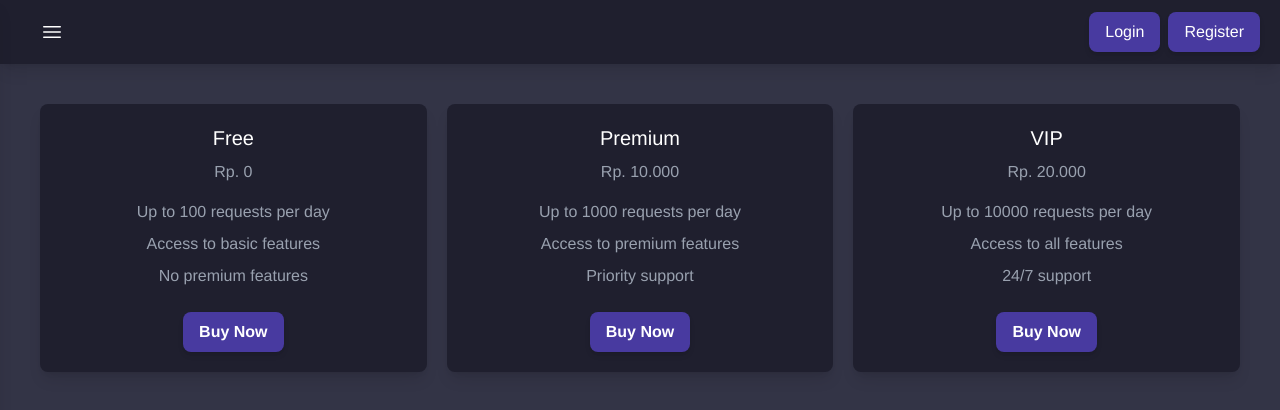
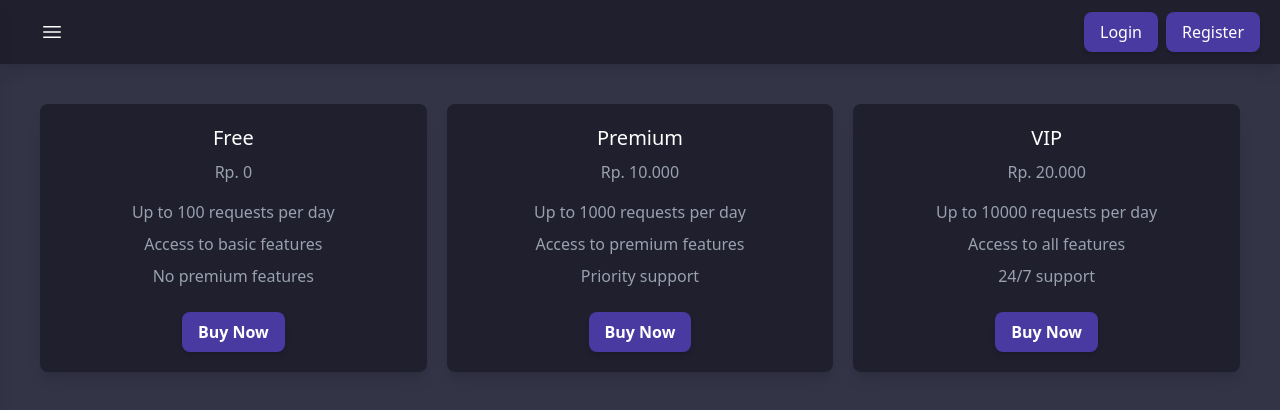
Before and after one commit to Yanzdevbot/Rahulll, a Next.js app: page /pricing in a window 1280 px wide. Shown: the top 410 px of the page. Built offline with nearby package versions, Linux system fonts and the light colour scheme; no server answers.

Commit message:
fix: update body font declaration to use Tailwind's font-sans utility

```diff
--- a/src/styles/globals.css
+++ b/src/styles/globals.css
@@ -9,8 +9,5 @@
 body {
   background: var(--background);
   color: var(--foreground);
+  @apply font-sans;
 }
-
-* {
-  font-family: "Helvetica", sans-serif;
-}
```
